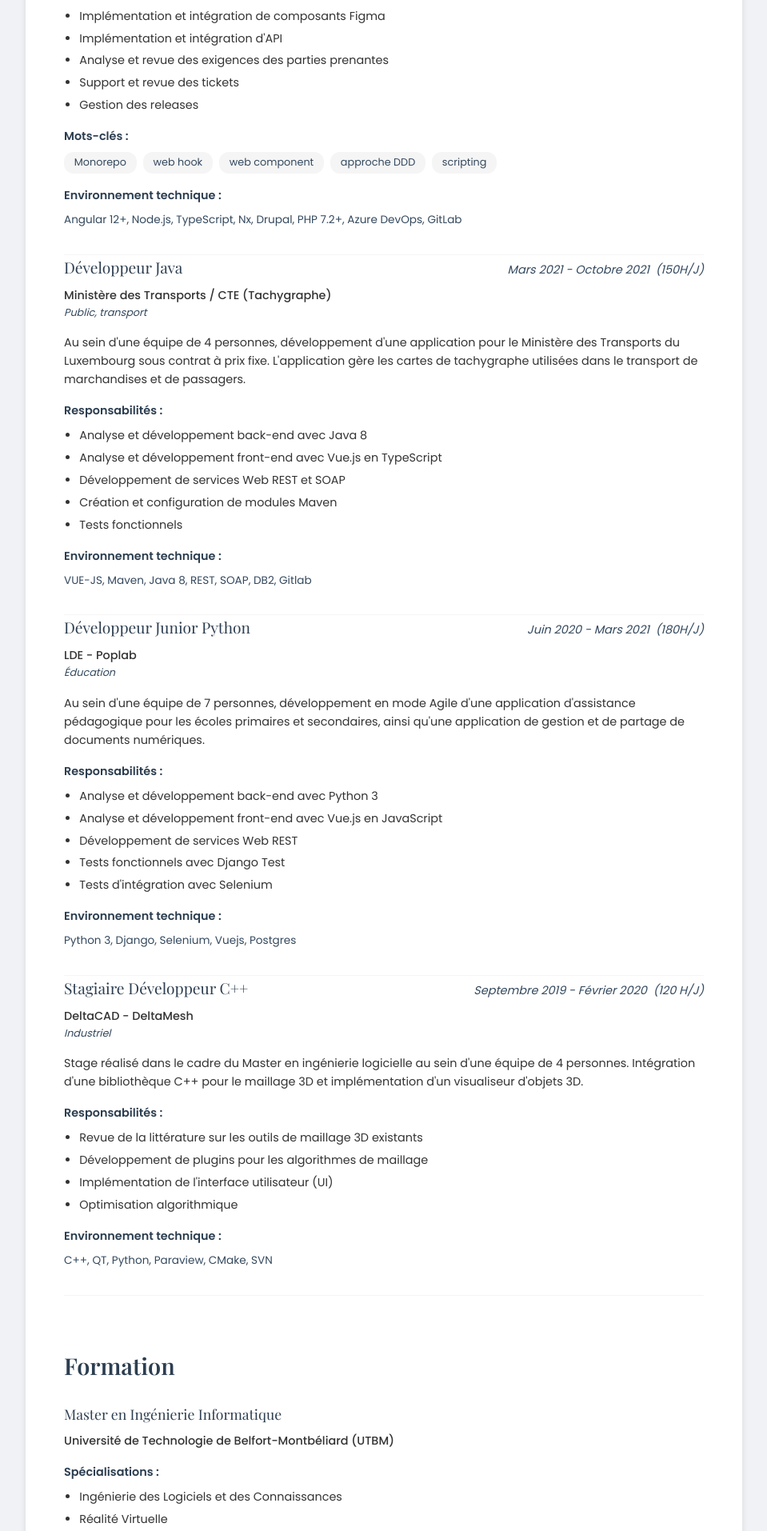
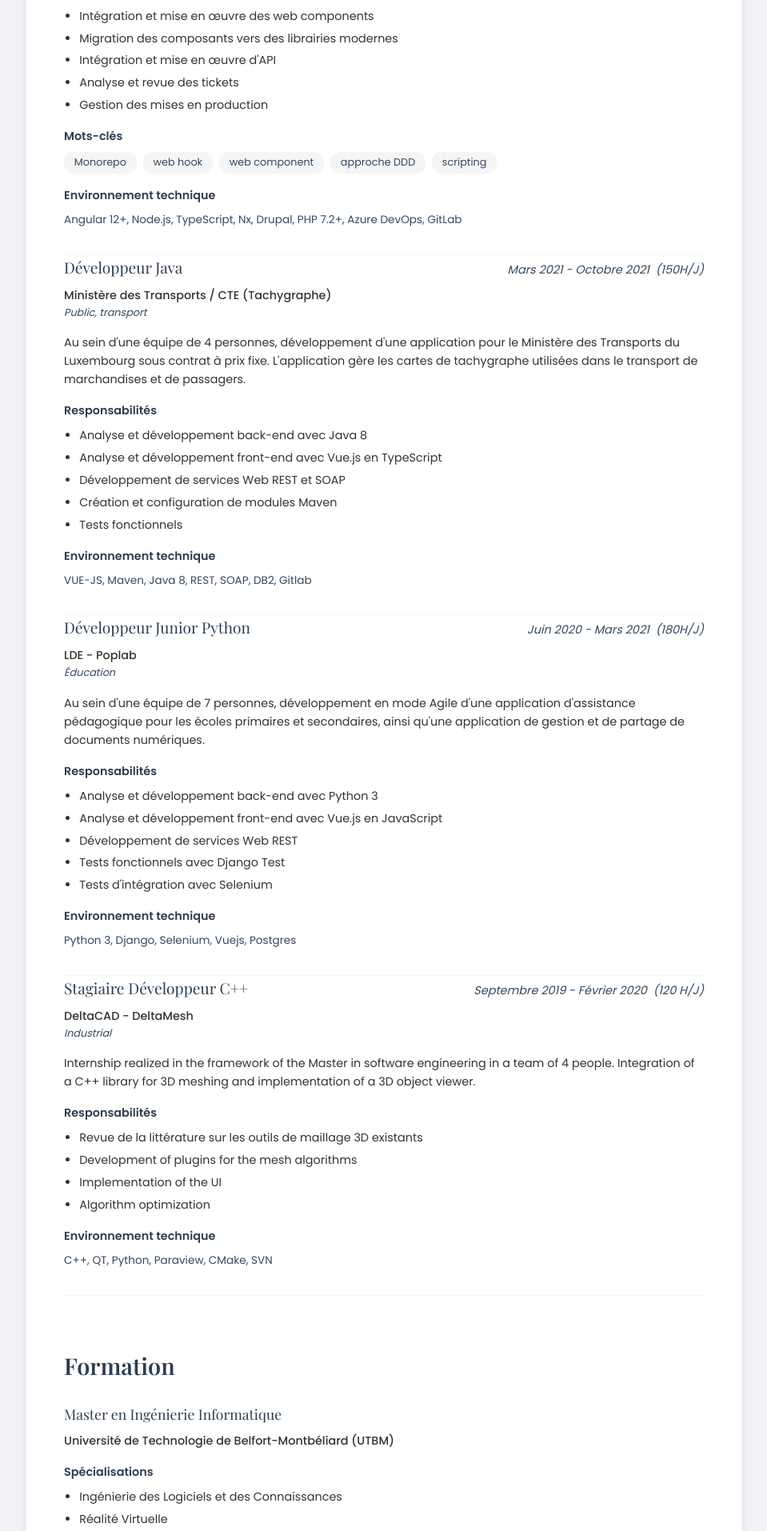
Before and after one commit to Tchepga/tpk-curriculum-vitae, a Vue app: page / in a window 1280 px wide. Shown: the part 806-2720 px from the top of the page at 80% size, without its empty margins (160-1119 px from the left). Built offline with nearby package versions, Linux system fonts and the light colour scheme.

Commit message:
fix translation

```diff
--- a/src/components/Activities.vue
+++ b/src/components/Activities.vue
@@ -28,36 +28,37 @@ const activities: {
         title: 'Membre du collectif Mongulu',
         link: 'https://www.mongulu.cm/',
         description:
-          'Participation active au sein du collectif Mongulu, une communauté tech africaine',
+          'Participation active au sein du collectif Mongulu, une communauté tech camerounaise. Mise en place des solutions digitales principale dans le domaine associatif.',
       },
       en: {
         title: 'Member of Mongulu Collective',
         link: 'https://www.mongulu.cm/',
-        description: 'Active participation in the Mongulu collective, an African tech community',
+        description:
+          'Active participation in the Mongulu collective, an African tech community. Requirements analysis and stakeholder coordination for technical solution implementation.',
       },
     },
     {
       fr: {
         title: 'Responsable technique Tawatawa',
         link: 'https://tawatawa.net',
-        description: 'Gestion et développement de la plateforme Tawatawa',
+        description: 'Plateforme de livraison et suivi des commandes de la société Tawa Delivery.',
       },
       en: {
         title: 'Technical Lead at Tawatawa',
         link: 'https://tawatawa.net',
-        description: 'Management and development of the Tawatawa platform',
+        description: 'Platform for delivery and order tracking of the Tawa Delivery company.',
       },
     },
     {
       fr: {
         title: 'Responsable technique Manage Invoice',
         link: 'https://manage-invoice.devcoorp.net/',
-        description: 'Développement et maintenance de la solution de gestion de factures',
+        description: 'Développement et maintenance de la solution de gestion de factures.',
       },
       en: {
         title: 'Technical Lead at Manage Invoice',
         link: 'https://manage-invoice.devcoorp.net/',
-        description: 'Development and maintenance of the invoice management solution',
+        description: 'Development and maintenance of the invoice management solution.',
       },
     },
   ],
--- a/src/components/Education.vue
+++ b/src/components/Education.vue
@@ -1,29 +1,63 @@
 <script setup lang="ts">
-const education = [
+import { useI18n } from 'vue-i18n'
+
+const { t, locale } = useI18n()
+
+type Language = 'fr' | 'en'
+
+interface EducationContent {
+  title: string
+  school: string
+  period?: string
+  specializations?: string[]
+}
+
+interface Education {
+  fr: EducationContent
+  en: EducationContent
+}
+
+const education: Education[] = [
   {
+    fr: {
       title: 'Master en Ingénierie Informatique',
       school: 'Université de Technologie de Belfort-Montbéliard (UTBM)',
       specializations: ['Ingénierie des Logiciels et des Connaissances', 'Réalité Virtuelle'],
     },
+    en: {
+      title: 'Master in Computer Engineering',
+      school: 'University of Technology of Belfort-Montbéliard (UTBM)',
+      specializations: ['Software Engineering and Knowledge Engineering', 'Virtual Reality'],
+    },
+  },
   {
+    fr: {
       title: 'Classes Préparatoires aux Grandes Écoles',
       school: 'Université Institut de la Côte, Douala, Cameroun',
       period: 'Septembre 2013 - Mars 2016',
+    },
+    en: {
+      title: 'Preparatory Classes for Engineering Schools',
+      school: 'University Institute of the Coast, Douala, Cameroon',
+      period: 'September 2013 - March 2016',
+    },
   },
 ]
 </script>
 
 <template>
   <section class="education">
-    <h2>Formation</h2>
+    <h2>{{ t('education.title') }}</h2>
     <div class="education-item" v-for="(edu, index) in education" :key="index">
-      <h3>{{ edu.title }}</h3>
-      <div class="school">{{ edu.school }}</div>
-      <div v-if="edu.period" class="period">{{ edu.period }}</div>
-      <div v-if="edu.specializations" class="specializations">
-        <h4>Spécialisations :</h4>
+      <h3>{{ edu[locale as Language].title }}</h3>
+      <div class="school">{{ edu[locale as Language].school }}</div>
+      <div v-if="edu[locale as Language].period" class="period">
+        {{ edu[locale as Language].period }}
+      </div>
+      <div v-if="edu[locale as Language].specializations" class="specializations">
+        <h4>{{ t('education.specializations') }}</h4>
         <ul>
-          <li v-for="(spec, idx) in edu.specializations" :key="idx">
+          <li v-for="(spec, idx) in edu[locale as Language].specializations" :key="idx">
             {{ spec }}
           </li>
         </ul>
--- a/src/components/Experience.vue
+++ b/src/components/Experience.vue
@@ -1,7 +1,7 @@
 <template>
   <section class="experience">
-    <h2>Expérience professionnelle</h2>
-    <div class="experience-item" v-for="(job, index) in jobs" :key="index">
+    <h2>{{ t('experience.title') }}</h2>
+    <div class="experience-item" v-for="(job, index) in localizedJobs" :key="index">
       <div class="job-header">
         <h3>{{ job.title }}</h3>
         <div class="period-info">
@@ -14,14 +14,14 @@
       <p class="description">{{ job.description }}</p>
 
       <div v-if="job.responsibilities" class="responsibilities">
-        <h4>Responsabilités :</h4>
+        <h4>{{ t('experience.responsibilities') }}</h4>
         <ul>
           <li v-for="(resp, idx) in job.responsibilities" :key="idx">{{ resp }}</li>
         </ul>
       </div>
 
       <div v-if="job.keywords" class="keywords">
-        <h4>Mots-clés :</h4>
+        <h4>{{ t('experience.keywords') }}</h4>
         <div class="keyword-list">
           <span v-for="(keyword, idx) in job.keywords" :key="idx" class="keyword">
             {{ keyword }}
@@ -30,7 +30,7 @@
       </div>
 
       <div class="tech-stack" v-if="job.technologies">
-        <h4>Environnement technique :</h4>
+        <h4>{{ t('experience.environment') }}</h4>
         {{ job.technologies }}
       </div>
     </div>
@@ -38,25 +38,68 @@
 </template>
 
 <script setup lang="ts">
-const jobs = [
+import { useI18n } from 'vue-i18n'
+import { computed } from 'vue'
+
+const { t, locale } = useI18n()
+
+type Language = 'fr' | 'en'
+
+interface JobContent {
+  title: string
+  company: string
+  period: string
+  description: string
+  responsibilities: string[]
+  keywords: string[]
+  technologies: string
+  sector: string
+  duration?: string
+}
+interface Job {
+  fr: JobContent
+  en: JobContent
+}
+
+const jobs: Job[] = [
   {
+    fr: {
       title: 'Développeur full-stack php/angular',
       company: 'Luxair, Munsbach',
       period: 'nov. 2021 - présent',
       description:
         'Le poste consiste à maintenir plusieurs applications web de la compagnie et de rajouter de nouvelles fonctions définies par le chef de projet.',
       responsibilities: [
-      'Implémentation et intégration de composants Figma',
-      "Implémentation et intégration d'API",
-      'Analyse et revue des exigences des parties prenantes',
-      'Support et revue des tickets',
-      'Gestion des releases',
+        'Intégration et mise en œuvre des web components',
+        'Migration des composants vers des librairies modernes',
+        "Intégration et mise en œuvre d'API",
+        'Analyse et revue des tickets',
+        'Gestion des mises en production',
       ],
       keywords: ['Monorepo', 'web hook', 'web component', 'approche DDD', 'scripting'],
       technologies: 'Angular 12+, Node.js, TypeScript, Nx, Drupal, PHP 7.2+, Azure DevOps, GitLab',
       sector: 'Public, transport',
     },
+    en: {
+      title: 'Full-stack php/angular developer',
+      company: 'Luxair, Munsbach',
+      period: 'nov. 2021 - present',
+      description:
+        'The position consists of maintaining several web applications of the company and adding new functions defined by the project manager.',
+      responsibilities: [
+        'Integration and implementation of web components',
+        'Migration of components to modern libraries',
+        'Integration and implementation of APIs',
+        'Analysis and review of tickets',
+        'Production management',
+      ],
+      keywords: ['Monorepo', 'web hook', 'web component', 'approche DDD', 'scripting'],
+      technologies: 'Angular 12+, Node.js, TypeScript, Nx, Drupal, PHP 7.2+, Azure DevOps, GitLab',
+      sector: 'Public, transport',
+    },
+  },
   {
+    fr: {
       title: 'Développeur Java',
       company: 'Ministère des Transports / CTE (Tachygraphe)',
       period: 'Mars 2021 - Octobre 2021',
@@ -73,7 +116,26 @@ const jobs = [
       technologies: 'VUE-JS, Maven, Java 8, REST, SOAP, DB2, Gitlab',
       sector: 'Public, transport',
     },
+    en: {
+      title: 'Java developer',
+      company: 'Ministry of Transport / CTE (Tachygraphe)',
+      period: 'Mars 2021 - Octobre 2021',
+      duration: '150H/J',
+      description:
+        'In a team of 4 people, development of an application for the Ministry of Transport of Luxembourg under a fixed price contract. The application manages the tachygraphe cards used in the transport of goods and passengers.',
+      responsibilities: [
+        'Analysis and development of back-end with Java 8',
+        'Analysis and development of front-end with Vue.js in TypeScript',
+        'Development of Web REST and SOAP services',
+        'Creation and configuration of Maven modules',
+        'Functional tests',
+      ],
+      technologies: 'VUE-JS, Maven, Java 8, REST, SOAP, DB2, Gitlab',
+      sector: 'Public, transport',
+    },
+  },
   {
+    fr: {
       title: 'Développeur Junior Python',
       company: 'LDE - Poplab',
       period: 'Juin 2020 - Mars 2021',
@@ -90,23 +152,63 @@ const jobs = [
       technologies: 'Python 3, Django, Selenium, Vuejs, Postgres',
       sector: 'Éducation',
     },
+    en: {
+      title: 'Junior Python developer',
+      company: 'LDE - Poplab',
+      period: 'Juin 2020 - Mars 2021',
+      duration: '180H/J',
+      description:
+        'In a team of 7 people, development in Agile mode of an educational assistance application for primary and secondary schools, as well as an application for managing and sharing digital documents.',
+      responsibilities: [
+        'Analysis and development of back-end with Python 3',
+        'Analysis and development of front-end with Vue.js in JavaScript',
+        'Development of Web REST services',
+        'Functional tests with Django Test',
+        'Integration tests with Selenium',
+      ],
+      technologies: 'Python 3, Django, Selenium, Vuejs, Postgres',
+      sector: 'Education',
+    },
+  },
   {
+    fr: {
       title: 'Stagiaire Développeur C++',
       company: 'DeltaCAD - DeltaMesh',
       period: 'Septembre 2019 - Février 2020',
       duration: '120 H/J',
       description:
-      "Stage réalisé dans le cadre du Master en ingénierie logicielle au sein d'une équipe de 4 personnes. Intégration d'une bibliothèque C++ pour le maillage 3D et implémentation d'un visualiseur d'objets 3D.",
+        'Internship realized in the framework of the Master in software engineering in a team of 4 people. Integration of a C++ library for 3D meshing and implementation of a 3D object viewer.',
       responsibilities: [
         'Revue de la littérature sur les outils de maillage 3D existants',
-      'Développement de plugins pour les algorithmes de maillage',
-      "Implémentation de l'interface utilisateur (UI)",
-      'Optimisation algorithmique',
+        'Development of plugins for the mesh algorithms',
+        'Implementation of the UI',
+        'Algorithm optimization',
       ],
       technologies: 'C++, QT, Python, Paraview, CMake, SVN',
-    sector: 'Industriel',
+      sector: 'Industrial',
+    },
+    en: {
+      title: 'C++ developer intern',
+      company: 'DeltaCAD - DeltaMesh',
+      period: 'September 2019 - February 2020',
+      duration: '120 H/J',
+      description:
+        'Internship realized in the framework of the Master in software engineering in a team of 4 people. Integration of a C++ library for 3D meshing and implementation of a 3D object viewer.',
+      responsibilities: [
+        'Review of the literature on existing 3D meshing tools',
+        'Development of plugins for the mesh algorithms',
+        'Implementation of the UI',
+        'Algorithm optimization',
+      ],
+      technologies: 'C++, QT, Python, Paraview, CMake, SVN',
+      sector: 'Industrial',
+    },
   },
 ]
+
+const localizedJobs = computed(() => {
+  return jobs.map((job) => job[locale.value as Language])
+})
 </script>
 
 <style scoped>
--- a/src/locales/en.json
+++ b/src/locales/en.json
@@ -32,6 +32,8 @@
   },
   "experience": {
     "title": "Professional Experience",
+    "responsibilities": "Responsibilities",
+    "keywords": "Keywords",
     "environment": "Technical Environment",
     "jobs": {
       "luxair": {
@@ -89,5 +91,9 @@
         "spain": "Spain"
       }
     }
+  },
+  "education": {
+    "title": "Education",
+    "specializations": "Specializations"
   }
 }
--- a/src/locales/fr.json
+++ b/src/locales/fr.json
@@ -32,6 +32,8 @@
   },
   "experience": {
     "title": "Expérience professionnelle",
+    "responsibilities": "Responsabilités",
+    "keywords": "Mots-clés",
     "environment": "Environnement technique",
     "jobs": {
       "luxair": {
@@ -89,5 +91,9 @@
         "spain": "Espagne"
       }
     }
+  },
+  "education": {
+    "title": "Formation",
+    "specializations": "Spécialisations"
   }
 }
```
Lines whose indentation alone changed are shown as unchanged.
